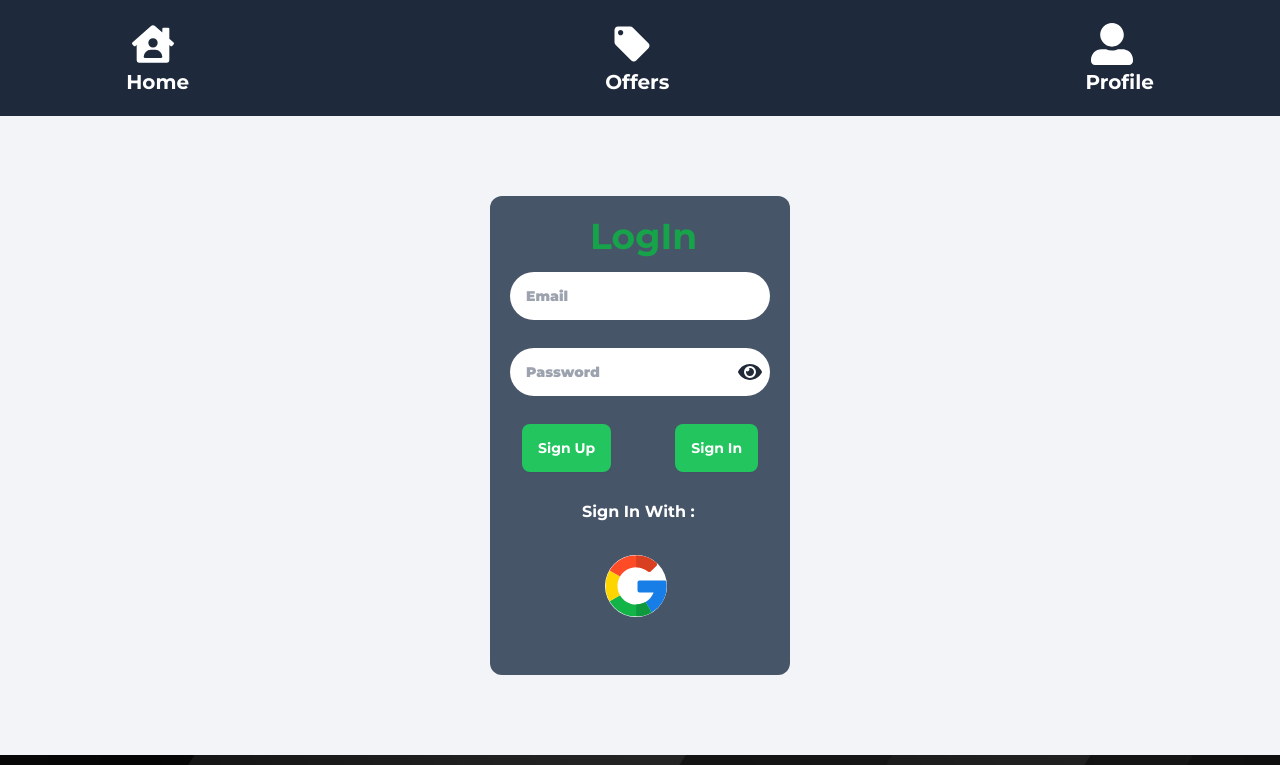
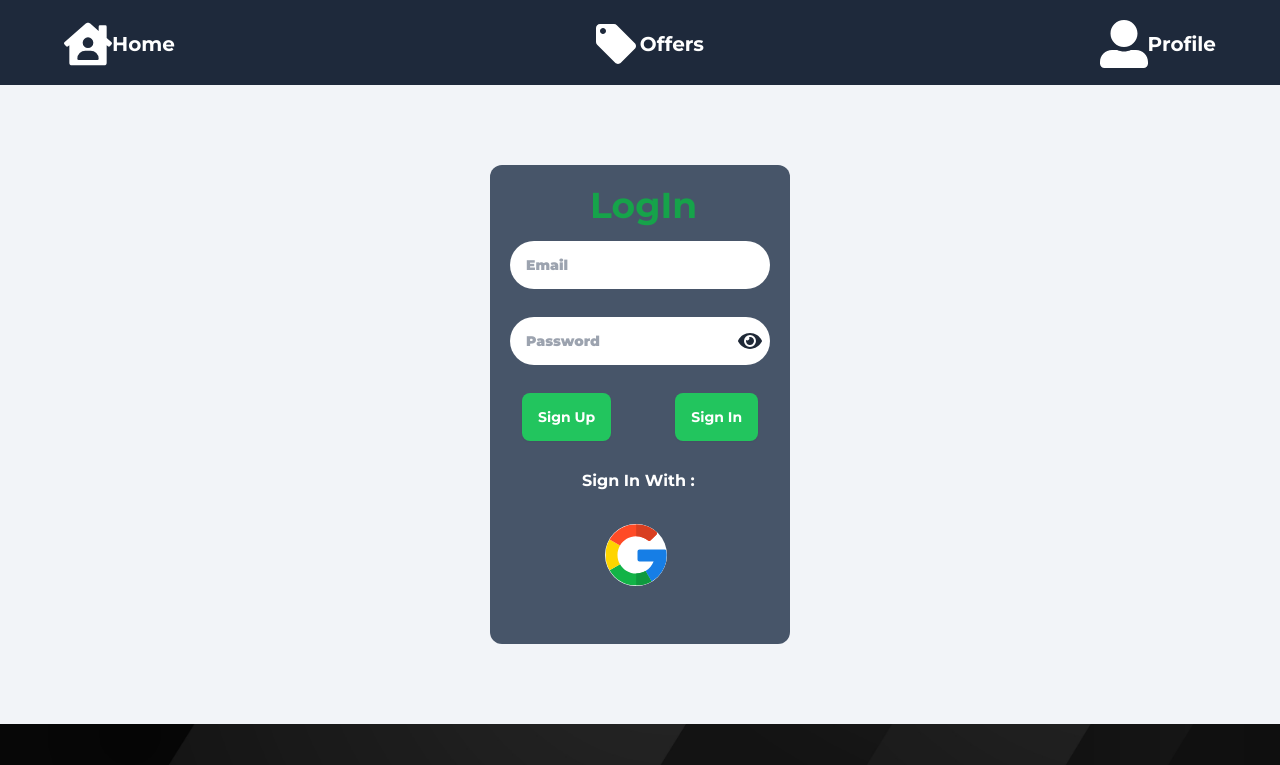
Before and after one commit to teeTech32/Homes-and-Properties, a React (Create React App) app: page /sign-in in a window 1280 px wide. Shown: the top 765 px of the page. Built offline with nearby package versions, Linux system fonts and the light colour scheme.

Commit message:
Update Navbar.jsx

```diff
--- a/src/components/Navbar.jsx
+++ b/src/components/Navbar.jsx
@@ -5,31 +5,25 @@ import { MdLocalOffer } from "react-icons/md";
 function Navbar() {
   const navigate = useNavigate()
 
-
-
-  return (
-        <div class="flex justify-center bg-slate-800">
+ return (
           <div data-aos='zoom-in'
             data-aos-offset='200'
             data-aos-delay='200'
             data-aos-duration='2000'
-            data-aos-easing='ease-out-sine' class='flex justify-between m-5  gap-12 space-x-8 lg:gap-48 lg:space-x-56'>
-              <div class='group cursor-pointer pl-5 justify-center' onClick={() => navigate('/')}>
-                <FaHouseUser class="text-white font-bold text-4xl lg:text-5xl hover:text-green-500 pl-3 lg:pl-1.5" />
+            data-aos-easing='ease-out-sine' class='navbar bg-slate-800 p-1  relative'>
+              <div class='group cursor-pointer  absolute top-6 md:top-5 left-10 md:left-16' onClick={() => navigate('/')}>
+                <FaHouseUser class="text-white font-bold text-4xl lg:text-5xl hover:text-green-500 " />
                 <h4 class="text-white font-bold hover:text-green-500 lg:text-xl">Home</h4>
               </div>
-              <div class='group cursor-pointer' onClick={() => navigate('/offer')}>
-                <MdLocalOffer class="text-white font-bold text-4xl lg:text-5xl hover:text-green-500 pl-3 lg:pl-1.5"/>
-                <h4  class="text-white font-bold hover:text-green-500 lg:text-xl">Offers</h4>
+              <div class=' group cursor-pointer absolute top-6 md:top-5 right-[42%] md:right-[45%] flex justify-center' onClick={() => navigate('/offer')}>
+                <MdLocalOffer class="text-white font-bold text-4xl lg:text-5xl hover:text-green-500 "/>
+                <h4 class="text-white font-bold hover:text-green-500 lg:text-xl">Offers</h4>
               </div>
-              <div class='group cursor-pointer pr-5' onClick={() => navigate('/profile')}>
-                <FaUserAlt class="text-white font-bold text-4xl lg:text-5xl hover:text-green-500 pl-3 lg:pl-1.5"/>
+              <div class='group cursor-pointer  absolute top-6 md:top-5 right-10 md:right-16' onClick={() => navigate('/profile')}>
+                <FaUserAlt class="text-white font-bold text-4xl lg:text-5xl hover:text-green-500 "/>
                 <h4  class="text-white font-bold hover:text-green-500 lg:text-xl">Profile</h4>
               </div>
             </div>
-          </div>
-
   )
 }
-
 export default Navbar
```
